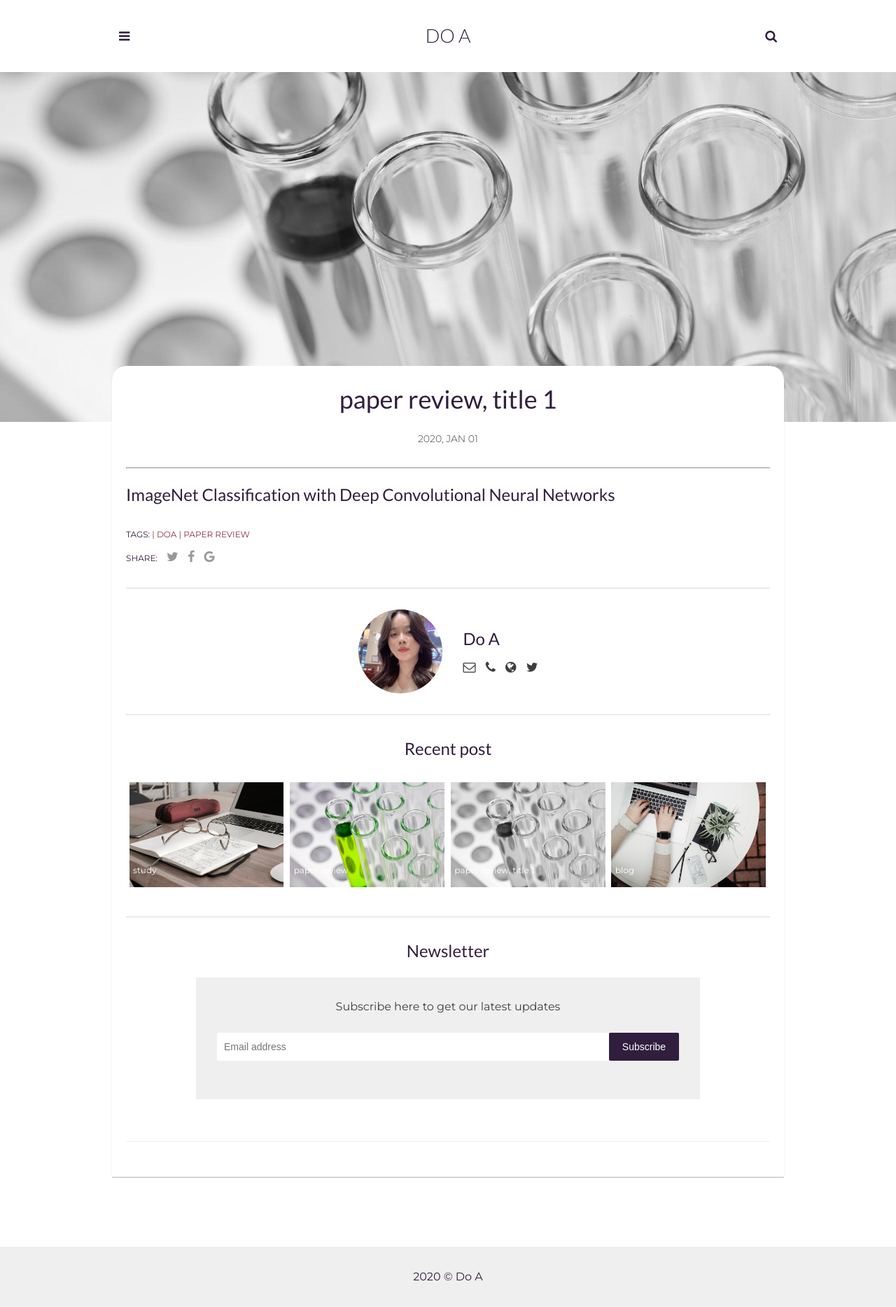
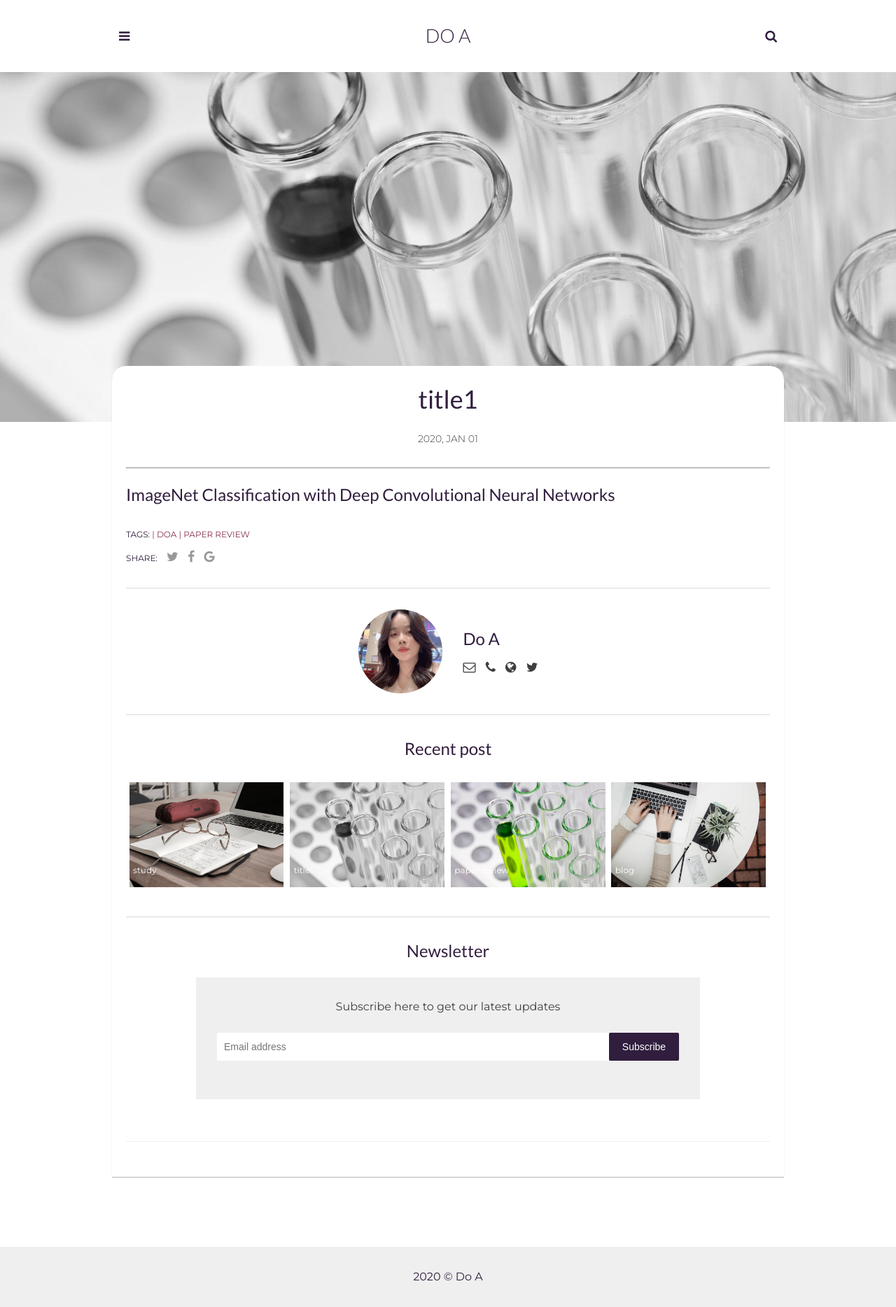
Before and after one commit to userdoa/userdoa.github.io, a Jekyll site: the page built from _posts/paper-review/2020-01-01-title1.markdown, in a window 1280 px wide. Shown: the whole page at 70% size. Built offline with Jekyll 4.4.1, drawn with Linux system fonts in a browser that asks for light colours; comment, search, counter and statistics services are not loaded.

Commit message:
Update and rename 2020-01-01-paper-review,-title-1.markdown to 2020-01-01-title1.markdown

```diff
--- a/_posts/paper-review/2020-01-01-paper-review,-title-1.markdown
+++ b/_posts/paper-review/2020-01-01-title1.markdown
@@ -1,7 +1,7 @@
 ---
 layout: post
-title:  paper review, title 1
-permalink: /paper-review/title-1/
+title:  title1
+permalink: /paper-review/title1/
 date:   2020-01-01 13:32:20 +0300
 img: greyscale_tubes.jpg
 tags: [DoA, paper review]
```
